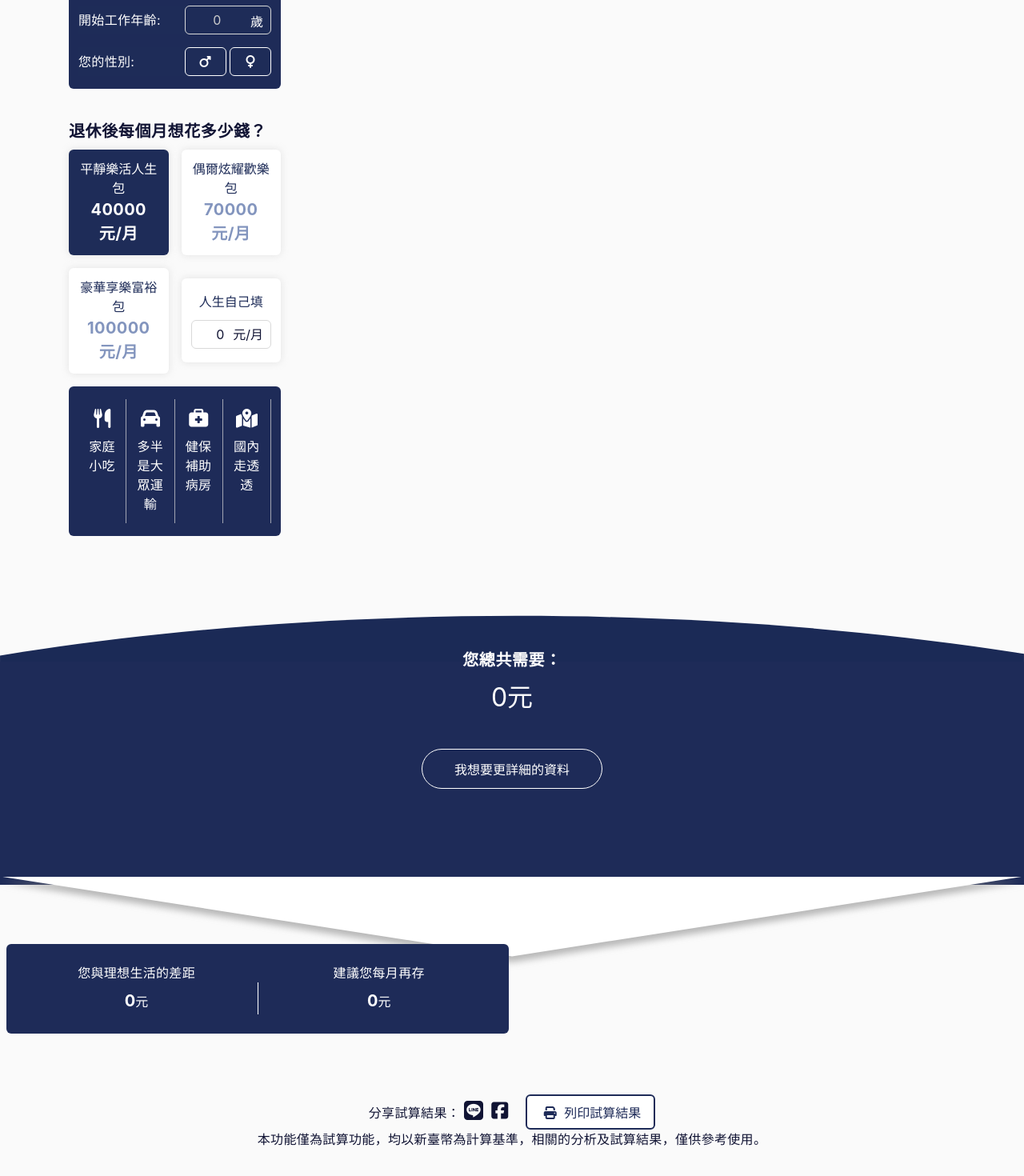
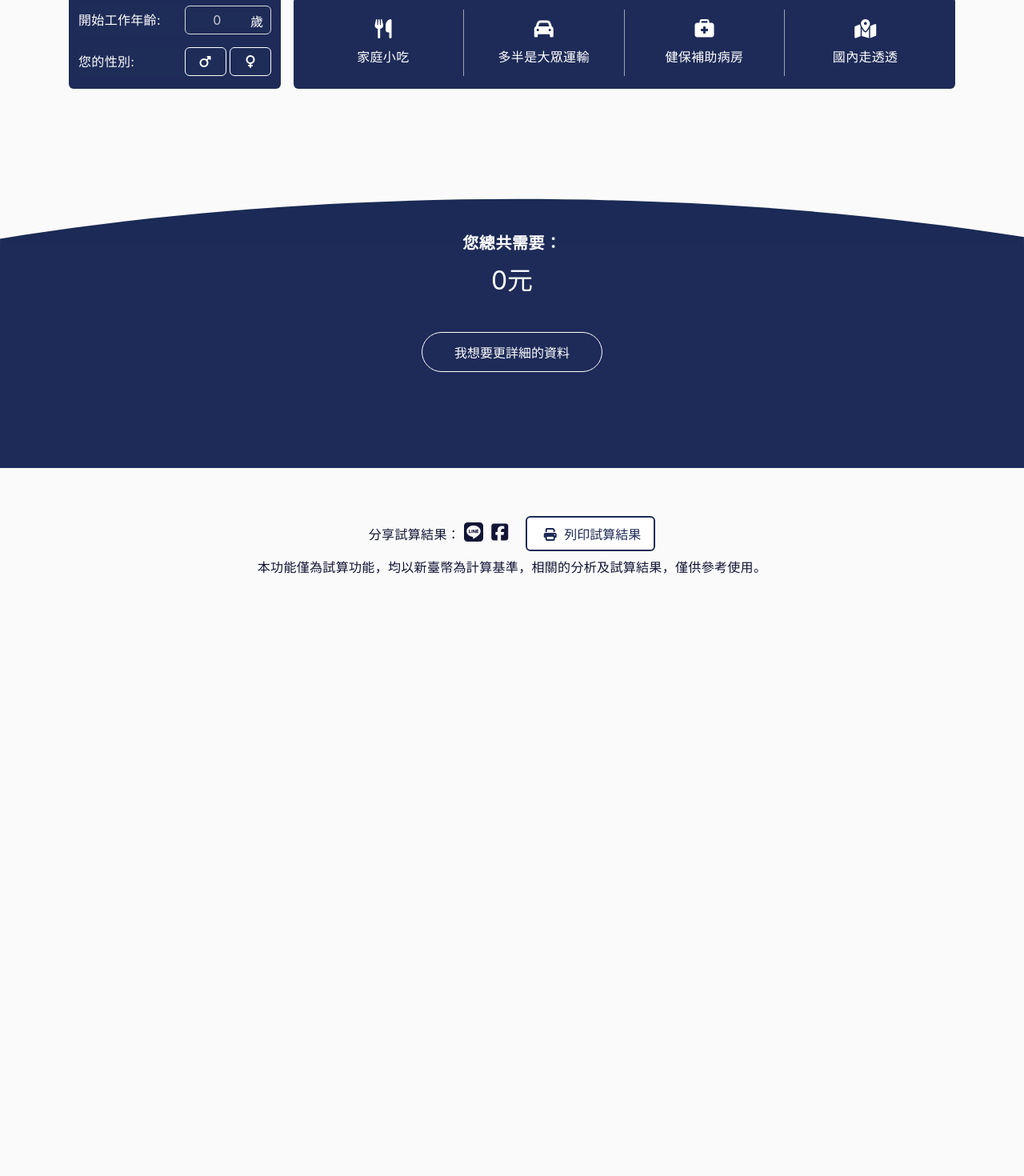
Before and after one commit to RonChang7/prd-retire, a Vue app: page / in a window 1280 px wide. Shown: the part 460-1930 px from the top of the page at 80% size. After the commit the page ends 1249 px from the top, so only its background shows below. Built offline with nearby package versions, Linux system fonts and the light colour scheme.

Commit message:
feat:tablet&&desktop layout

```diff
--- a/src/App.vue
+++ b/src/App.vue
@@ -184,7 +184,7 @@ const legendList = reactive([
           ></formInput>
         </div>
       </div>
-      <div class="retire col-12 col-md-4 col-lg-4 col-xl-3">
+      <div class="retire col-12 col-md-8 col-lg-8 col-xl-9">
         <h4>退休後每個月想花多少錢？</h4>
         <div class="retire__wrap">
           <div class="retire__subWrap">
@@ -236,6 +236,7 @@ const legendList = reactive([
     </div>
     <div id="checkResult" v-show="toggleResult" class="result inner III-block-white">
       <h4>查看你的結果</h4>
+      <div class="III-flex result__wrap">
         <div class="result__block col-12 col-md-6">
           <div class="result__btns">
             <button
@@ -263,7 +264,7 @@ const legendList = reactive([
           <div class="result__prepared prepared">
             <div class="prepared__block" v-for="(item, index) in preparedList" :key="index">
               <div
-              class="prepared__toggleItem col-12 col-md-5"
+                class="prepared__toggleItem col-12 col-md-12"
                 @click="item.toggle = !item.toggle"
               >
                 <p>{{ item.title }}</p>
@@ -271,7 +272,11 @@ const legendList = reactive([
                 <p v-else class="prepared__money">{{ preparedAnnual }}元</p>
               </div>
               <div v-if="item.toggle" class="prepared__inputBlock">
-              <div v-for="el in item.inputList" :key="index" class="prepared__inputItem form_item">
+                <div
+                  v-for="el in item.inputList"
+                  :key="index"
+                  class="prepared__inputItem form_item"
+                >
                   <p>{{ el.name }}:</p>
                   <input class="form-md" type="number" min="0" step="1000" v-model="el.value" />
                   <label :data-domain="el.unit"></label>
@@ -321,6 +326,7 @@ const legendList = reactive([
           </div>
         </div>
       </div>
+    </div>
     <div class="retire--share">
       <div class="share_btns">
         <p>
@@ -336,8 +342,4 @@ const legendList = reactive([
   </div>
 </template>
 
-<style scoped lang="scss">
-.wrap {
-  padding: 60px 0;
-}
-</style>
+<style scoped lang="scss"></style>
--- a/src/assets/scss/components/_common.scss
+++ b/src/assets/scss/components/_common.scss
@@ -21,6 +21,14 @@
     color: #111434;
   }
 }
+.result_data--btm,
+.retire--share {
+  p {
+    margin: 8px 0;
+  }
+}
+.wrap {
+  padding: 60px 0;
   .banner {
     display: flex;
     &__title {
@@ -42,6 +50,9 @@
   }
   .formInfo {
     padding-top: 30px;
+    @media screen and (min-width: 768px) {
+      display: flex;
+    }
     .userInfo {
       padding-bottom: 30px;
     }
@@ -67,6 +78,9 @@
         box-shadow: 0 0px 10px rgba(217, 217, 217, 0.7);
         color: $color-primary-blue;
         background-color: #ffffff;
+        @media screen and (min-width: 1280px) {
+          width: calc(25% - 8px);
+        }
 
         p {
           margin-bottom: 0;
@@ -110,9 +124,7 @@
         }
       }
       &__life:last-child {
-      @media screen and (max-width: 767px) {
         border: 0;
-      }
       }
     }
   }
@@ -136,15 +148,23 @@
     }
   }
   .result {
-  margin-top: -12px;
+    margin: -12px auto;
+    text-align: center;
+
     h4 {
       text-align: center;
+    }
+    &__wrap {
+      margin-top: 32px;
     }
     &__block {
       padding: 10px;
     }
     &__btns {
       margin-top: 24px;
+      @media screen and (min-width: 768px) {
+        margin-top: 0;
+      }
     }
     &__btn {
       @extend %btn;
@@ -158,6 +178,9 @@
       justify-content: flex-end;
       align-items: center;
       padding: 16px 0;
+      @media screen and (min-width: 768px) {
+        padding: 32px 0 16px;
+      }
       .form_item {
         margin-bottom: 0;
       }
@@ -199,6 +222,8 @@
       }
     }
     .chart {
+      margin: 8px 0;
+      border-left: 1px solid #d9d9d9;
       &__wrap {
       }
       &__legendList {
@@ -211,6 +236,7 @@
           display: flex;
           flex-direction: column;
           height: 64px;
+          align-items: flex-start;
           div {
             width: 100%;
             display: flex;
@@ -230,7 +256,6 @@
         }
       }
     }
-
   }
   .formItem {
     width: 100%;
@@ -283,11 +308,4 @@
   .itemBlock {
     padding: 16px 12px;
   }
-.result_data--btm{
-  li{
-    text-align: center;
 }
-  p{
-    margin: 8px 0;
-  }
-}
```
Lines whose indentation alone changed are shown as unchanged.
